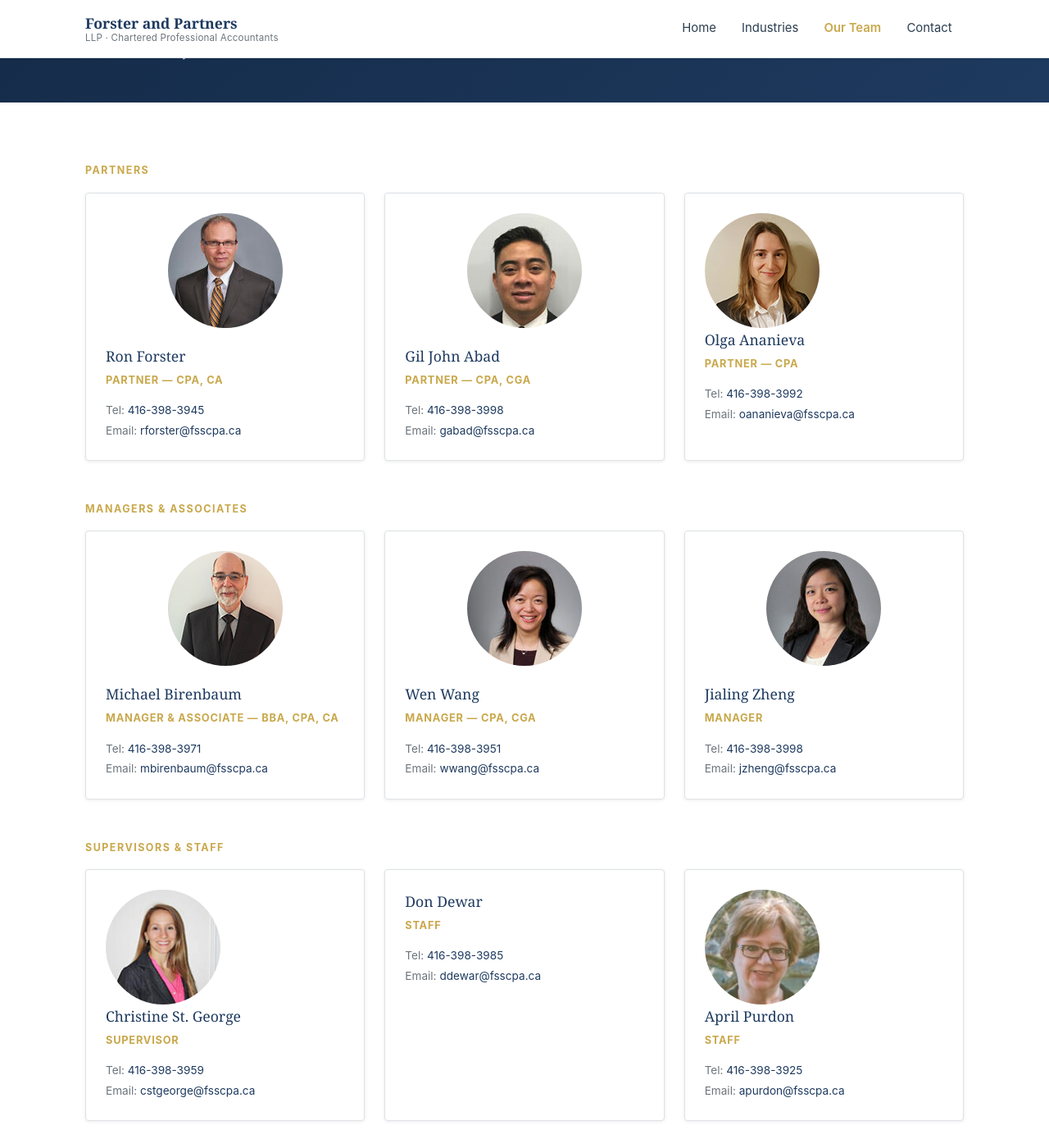
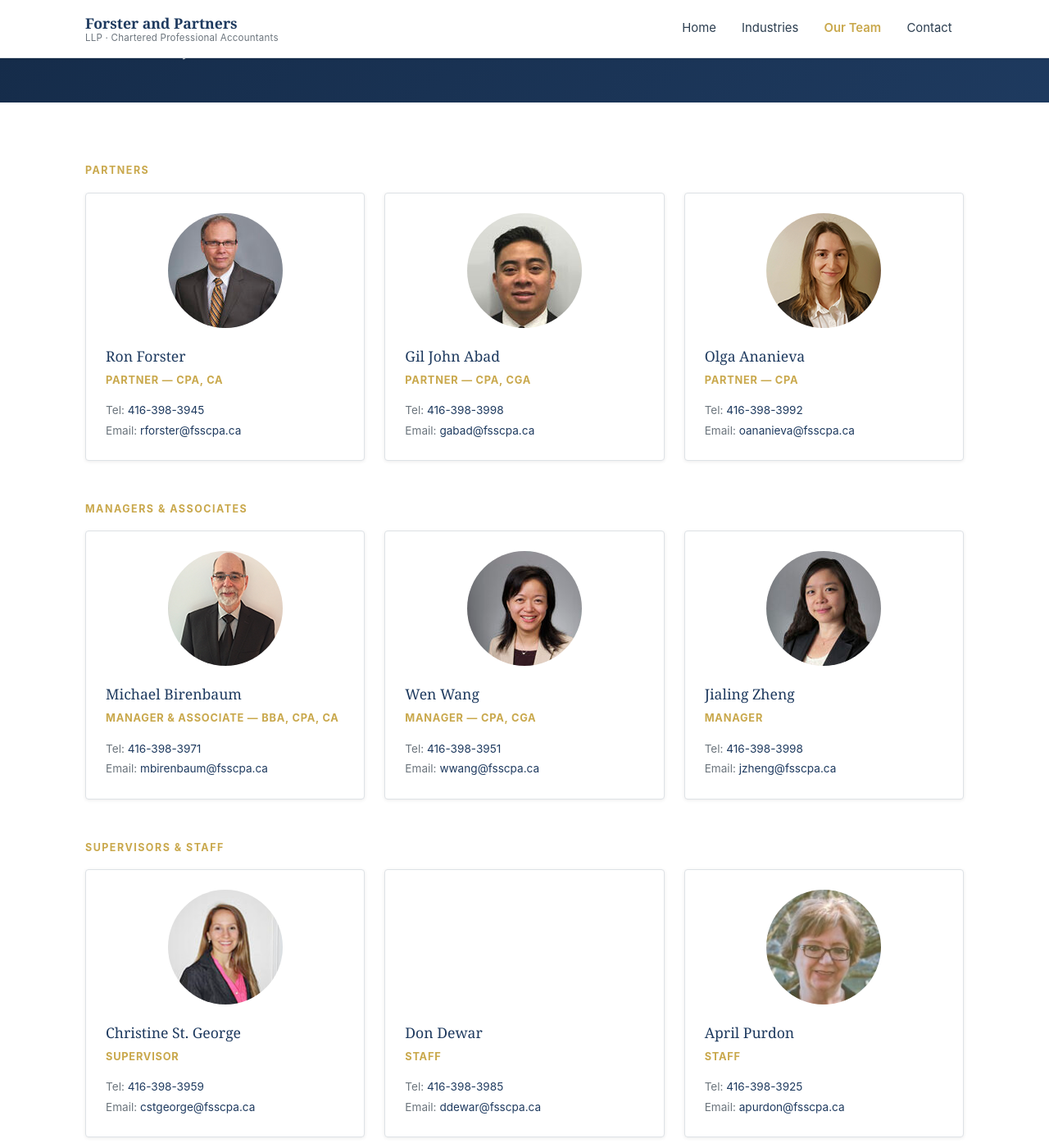
Before and after one commit to OliviaAn-dev/website, a Jekyll site: the page built from docs/team.html, in a window 1280 px wide and 1400 px high, scrolled down 192 px. Shown: the whole window at 82% size. Built offline with Jekyll 4.4.1, drawn with Linux system fonts in a browser that asks for light colours.

Commit message:
fix team card when missing photo

```diff
--- a/docs/assets/css/main.css
+++ b/docs/assets/css/main.css
@@ -536,10 +536,16 @@
   display: block;
   width: 140px;
   height: 140px;
-  margin: 0;
+  margin: 0 auto 1.25rem;
   object-fit: cover;
   object-position: top center;
   border-radius: 50%;
+}
+
+.team-photo-placeholder {
+  width: 140px;
+  height: 140px;
+  margin: 0 auto 1.25rem;
 }
 
 /* ============================================================
--- a/docs/team.html
+++ b/docs/team.html
@@ -91,6 +91,7 @@
         </div>
       </div>
       <div class="team-card">
+        <div class="team-photo-placeholder"></div>
         <div class="name">Don Dewar</div>
         <div class="role">Staff</div>
         <div class="contact-details">
```
